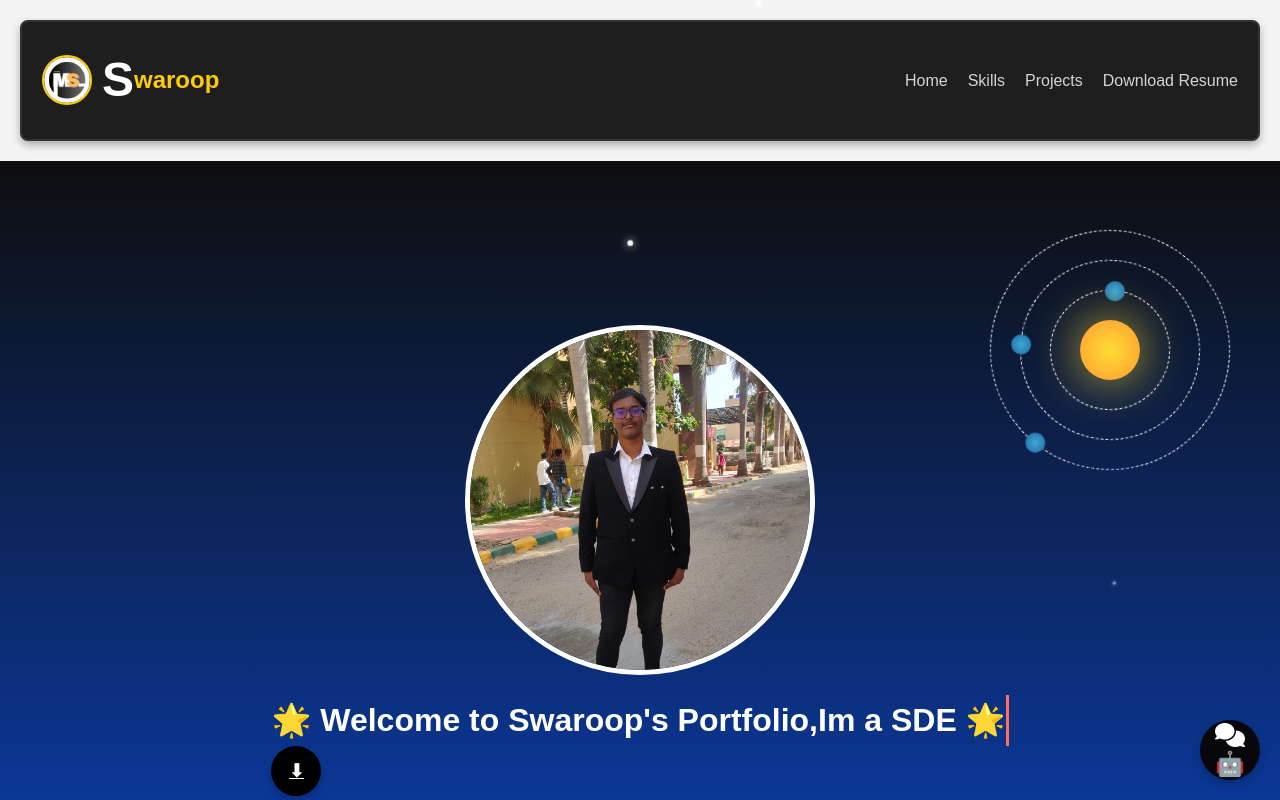
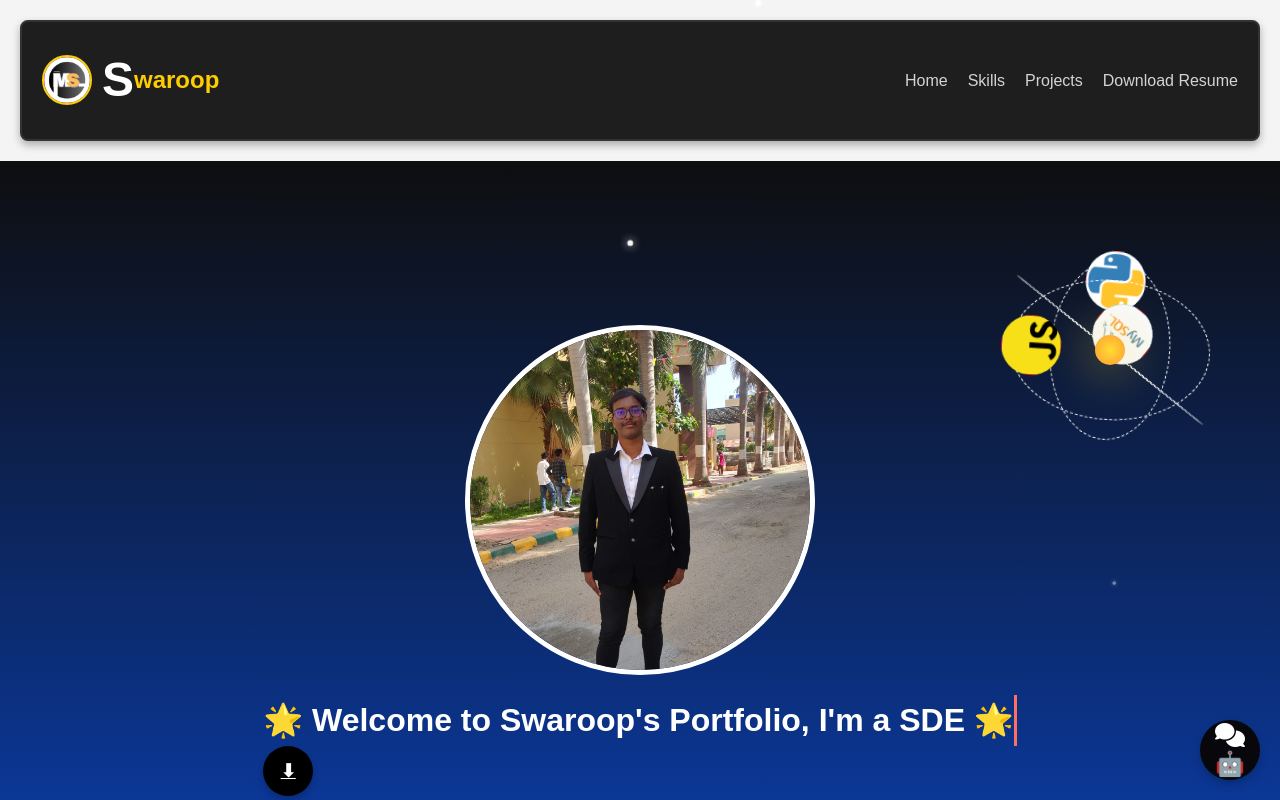
Before and after one commit to swaroopms658/portfolio, a React (Vite) app: page / in a window 1280 px wide. Shown: the top 800 px of the page. Built offline with nearby package versions, Linux system fonts and the light colour scheme.

Commit message:
completed

```diff
--- a/src/components/LandingPage.css
+++ b/src/components/LandingPage.css
@@ -146,8 +146,8 @@
 }
 
 .sun {
-  width: 60px;
-  height: 60px;
+  width: 30px;
+  height: 30px;
   background: radial-gradient(circle, #ffdd33, #ff9933);
   border-radius: 50%;
   box-shadow: 0 0 50px rgba(255, 223, 51, 0.8);
@@ -163,8 +163,8 @@
 }
 
 .planet {
-  width: 20px;
-  height: 20px;
+  width: 60px;
+  height: 60px;
   background: radial-gradient(circle, #3fa7d6, #1d69a3);
   border-radius: 50%;
   position: absolute;
@@ -175,19 +175,19 @@
 
 .orbit-1 {
   width: 120px;
-  height: 120px;
+  height: 180px;
   animation-duration: 6s;
 }
 
 .orbit-2 {
-  width: 180px;
-  height: 180px;
+  width: 140px;
+  height: 200px;
   animation-duration: 8s;
 }
 
 .orbit-3 {
   width: 240px;
-  height: 240px;
+  height: 240;
   animation-duration: 10s;
 }
 
--- a/src/components/LandingPage.jsx
+++ b/src/components/LandingPage.jsx
@@ -19,9 +19,8 @@ const LandingPage = () => {
 
   // Set up the speech effect for the "Learn More" button only
   useEffect(() => {
-    // Check if speech has already been spoken
     if (!hasSpoken.current) {
-      hasSpoken.current = true; // Mark that speech has occurred
+      hasSpoken.current = true;
     }
   }, []);
 
@@ -43,16 +42,15 @@ const LandingPage = () => {
       <div className="solar-system">
         <div className="sun"></div>
         <div className="orbit orbit-1">
-          <div className="planet"></div>
+          <img src="/images/py.png" alt="Planet 1" className="planet" />
         </div>
         <div className="orbit orbit-2">
-          <div className="planet"></div>
+          <img src="/images/js.png" alt="Planet 2" className="planet" />
         </div>
         <div className="orbit orbit-3">
-          <div className="planet"></div>
+          <img src="/images/sql.png" alt="Planet 3" className="planet" />
         </div>
       </div>
-      {/* Shooting Star Animation */}
       <div className="shooting-stars">
         <div className="shooting-star"></div>
         <div className="shooting-star"></div>
@@ -66,7 +64,7 @@ const LandingPage = () => {
 
       <header className="landing-header">
         <h1 className="typing">
-          🌟 Welcome to Swaroop's Portfolio,Im a SDE 🌟
+          🌟 Welcome to Swaroop's Portfolio, I'm a SDE 🌟
         </h1>
 
         <HashLink
```
